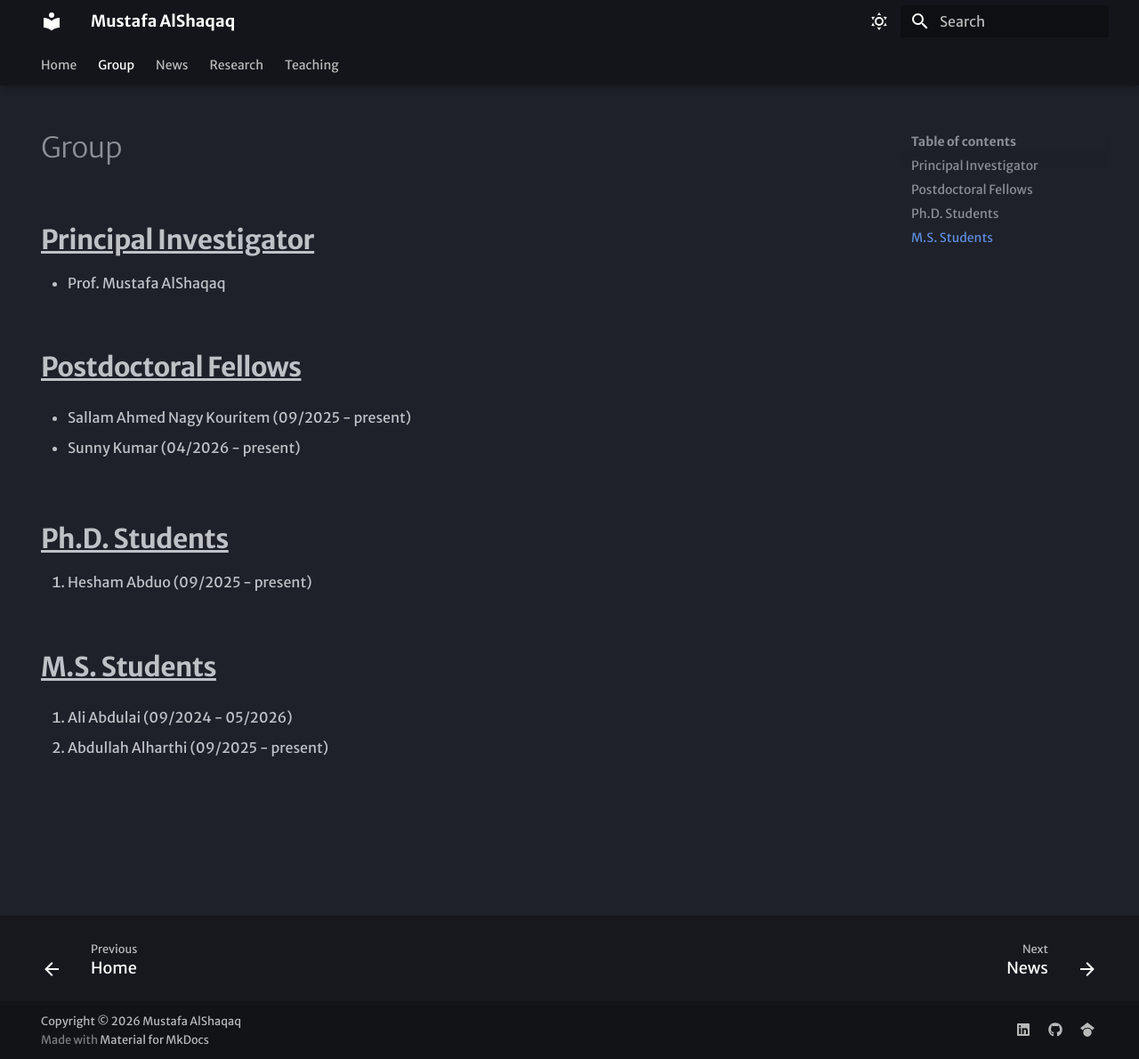
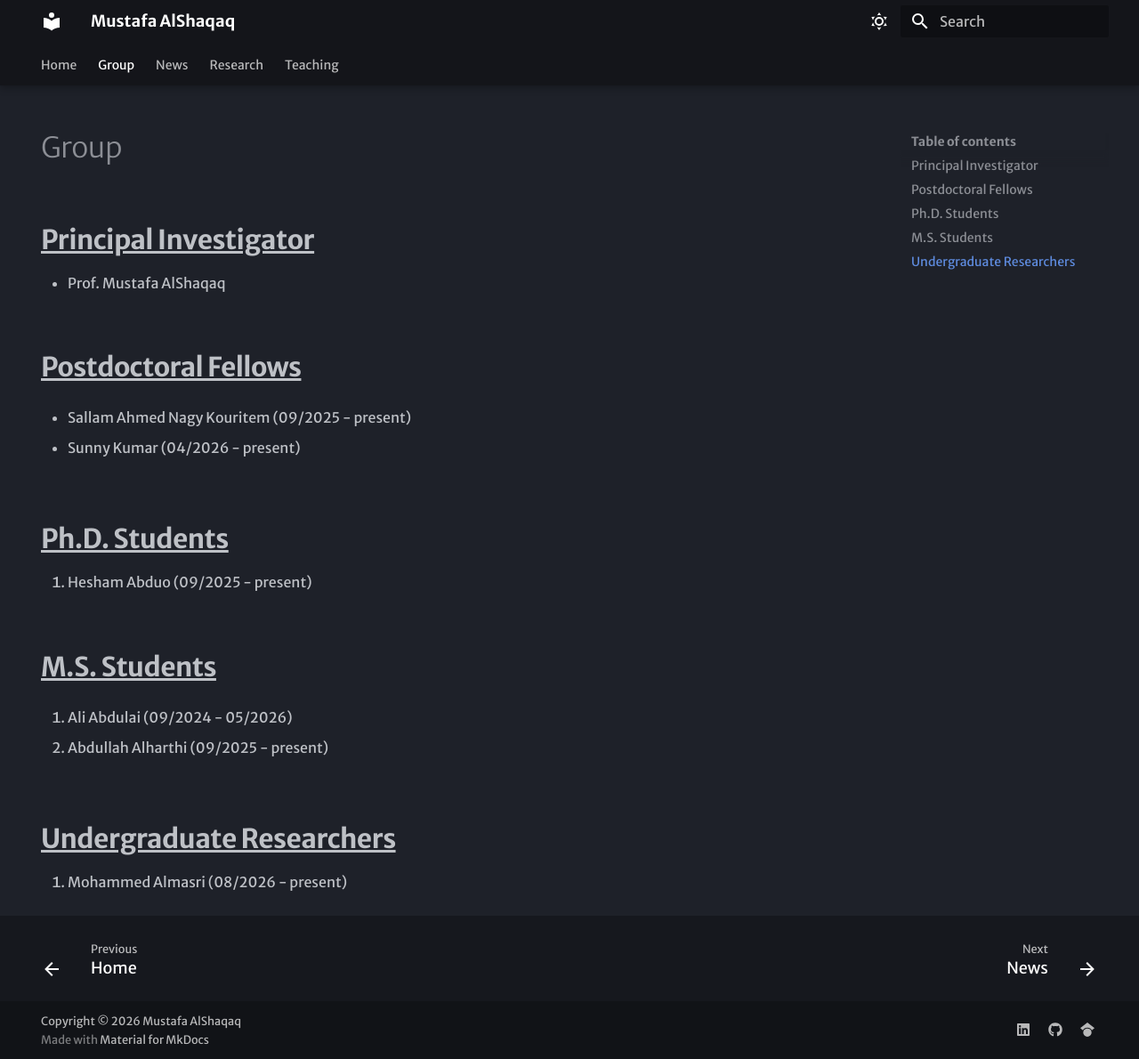
Before and after one commit to mshaqaq/mshaqaq.github.io, an MkDocs documentation site: the page built from docs/group.md, in a window 1280 px wide and 1190 px high. Shown: the whole window at 89% size. Built offline with MkDocs 1.6.1 and Material for MkDocs 9.7.7, drawn with Linux system fonts in a browser that asks for light colours.

Commit message:
Add Undergraduate Researchers section with Mohammed Almasri; add RES-200 course

```diff
--- a/docs/group.md
+++ b/docs/group.md
@@ -27,3 +27,7 @@ hide:
 1.  Ali Abdulai (09/2024 - 05/2026)
 
 2.  Abdullah Alharthi (09/2025 - present)
+
+## Undergraduate Researchers
+
+1.  Mohammed Almasri (08/2026 - present)
```
Also changed, not shown: docs/teaching.md (+2 -0 lines).
